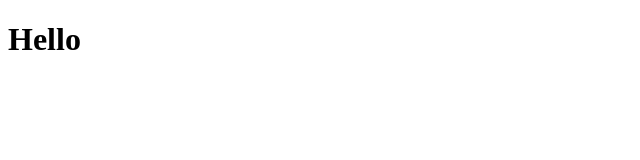
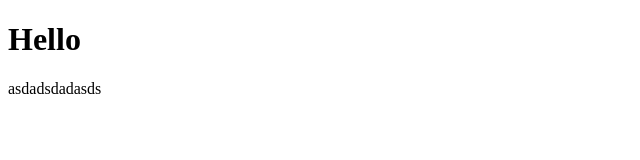
Before and after one commit to thomasmanasjan/test, a plain HTML site: page index.html in a window 1280 px wide. Shown: the whole page, without its empty margins (0-640 px from the left). Drawn offline with Linux system fonts and the light colour scheme.

Commit message:
addedparagraph

```diff
--- a/index.html
+++ b/index.html
@@ -6,5 +6,6 @@
 </head>
 <body>
     <h1>Hello</h1>
+    <p>asdadsdadasds</p>
 </body>
 </html>
```
